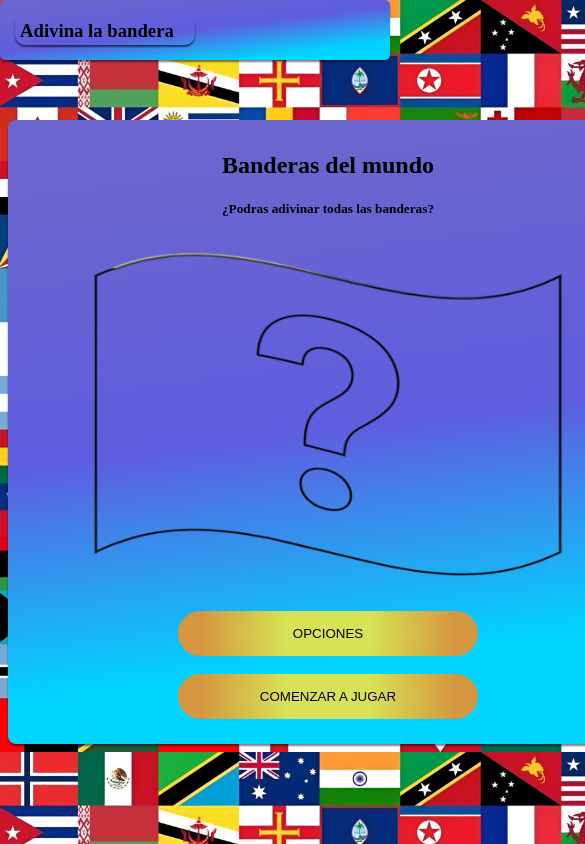
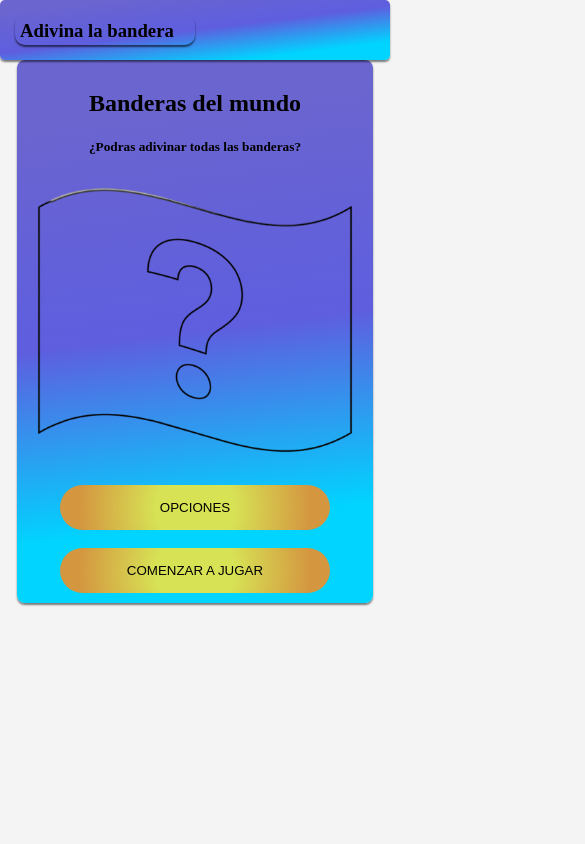
Before and after one commit to Stewmc1/adivina-la-bandera, an Angular app: page /menu in a window 390 px wide. Shown: the top 844 px of the page, 585 px wide, since content can reach past the window. Built offline with nearby package versions, Linux system fonts and the light colour scheme.

Commit message:
Actualizacion

```diff
--- a/src/app/app.routes.ts
+++ b/src/app/app.routes.ts
@@ -8,6 +8,7 @@ import { JugarContinenteComponent } from './jugar-continente/jugar-continente.co
 import { ResultadosComponent } from '../resultados/resultados.component';
 
 export const routes: Routes = [
+  { path: '', component: MenuJugarComponent },
   { path: 'menu', component: MenuJugarComponent },
   { path: 'jugable', component: JugableComponent },
   { path: 'configuracion', component: ConfiguracionComponent },
--- a/src/app/jugar-capitales/jugar-capitales.component.css
+++ b/src/app/jugar-capitales/jugar-capitales.component.css
@@ -6,20 +6,17 @@
 .contenedorBandera {
   width: auto;
   justify-content: center;
-  height: 200px;
 }
 
 .bandera {
-  width: 410px;
-  height: 350px;
+  width: 90%;
+  max-width: 410px;
+  height: auto;
   object-fit: contain;
-  border: 1px solid transparent;
-  display: block;
   margin: 0 auto;
 }
 
 .box {
-  background: rgb(107, 101, 207);
   background: linear-gradient(
     173deg,
     rgba(107, 101, 207, 1) 11%,
@@ -30,10 +27,10 @@
   border-radius: 8px;
   box-shadow: 0px 2px 2px rgba(0, 0, 0, 0.1);
   text-align: center;
-  width: 600px;
-  height: 750px;
-  margin: auto;
-  margin-top: 120px;
+  width: 90%;
+  max-width: 600px;
+  height: auto;
+  margin: 20px auto;
   position: relative;
 }
 
@@ -45,8 +42,10 @@
   border-radius: 50px;
   cursor: pointer;
   transition: 0.1s;
-  margin: 13px;
-  width: 300px;
+  margin: 15px auto;
+  width: 60%;
+  display: block;
+  max-width: 300px;
 }
 .opcionRespuesta:hover {
   transform: scale(1.1);
@@ -75,8 +74,10 @@
   border-radius: 50px;
   cursor: pointer;
   transition: 0.1s;
-  margin: 15px;
-  width: 300px;
+  margin: 10px auto;
+  width: 60%;
+  max-width: 300px;
+  display: block;
   align-items: center;
 }
 
@@ -85,14 +86,13 @@
 }
 
 .progreso {
-  font-size: 18px;
+  font-size: 16px;
   font-weight: bold;
   text-align: right;
 }
 
 ul {
-  list-style-type: none;
-  margin: 0px;
+  margin: 0px auto;
   padding: 0px;
   overflow: hidden;
   top: 0px;
@@ -117,10 +117,18 @@ li {
   cursor: pointer;
   display: flex;
   float: right;
+  margin: 10px auto;
+  display: block;
 }
 
 .sonido img {
   display: block;
+}
+
+.tiempo {
+  display: block;
+  text-decoration: none;
+  list-style-type: none;
 }
 
 .pistaBtn {
@@ -141,9 +149,55 @@ li {
   font-size: 12px;
 }
 
-.tiempo {
-  display: block;
-  text-decoration: none;
-  list-style-type: none;
-  float: right;
+@media (max-width: 768px) {
+  .box {
+    padding: 10px 15px;
+    margin-top: 60px;
+  }
+
+  .bandera {
+    width: 80%;
+  }
+
+  .opcionRespuesta,
+  .continuar,
+  .pistaBtn {
+    width: 90%;
+  }
+
+  .progreso {
+    font-size: 14px;
+  }
+
+  li {
+    font-size: 12px;
+  }
 }
+
+@media (max-width: 480px) {
+  .box {
+    padding: 8px 10px;
+    margin-top: 40px;
+  }
+
+  .bandera {
+    width: 100%;
+  }
+
+  .opcionRespuesta,
+  .continuar,
+  .pistaBtn {
+    width: 100%;
+    font-size: 12px;
+  }
+
+  .progreso {
+    font-size: 12px;
+    flex-direction: column;
+    gap: 5px;
+  }
+
+  li {
+    font-size: 10px;
+  }
+}
--- a/src/app/jugar-continente/jugar-continente.component.css
+++ b/src/app/jugar-continente/jugar-continente.component.css
@@ -9,16 +9,14 @@
 }
 
 .bandera {
-  width: 410px;
-  height: 350px;
+  width: 90%;
+  max-width: 410px;
+  height: auto;
   object-fit: contain;
-  border: 1px solid transparent;
-  display: block;
   margin: 0 auto;
 }
 
 .box {
-  background: rgb(107, 101, 207);
   background: linear-gradient(
     173deg,
     rgba(107, 101, 207, 1) 11%,
@@ -29,10 +27,10 @@
   border-radius: 8px;
   box-shadow: 0px 2px 2px rgba(0, 0, 0, 0.1);
   text-align: center;
-  width: 600px;
-  height: 750px;
-  margin: auto;
-  margin-top: 120px;
+  width: 90%;
+  max-width: 600px;
+  height: auto;
+  margin: 20px auto;
   position: relative;
 }
 
@@ -44,8 +42,10 @@
   border-radius: 50px;
   cursor: pointer;
   transition: 0.1s;
-  margin: 13px;
-  width: 300px;
+  margin: 15px auto;
+  width: 60%;
+  display: block;
+  max-width: 300px;
 }
 .opcionRespuesta:hover {
   transform: scale(1.1);
@@ -74,8 +74,10 @@
   border-radius: 50px;
   cursor: pointer;
   transition: 0.1s;
-  margin: 15px;
-  width: 300px;
+  margin: 10px auto;
+  width: 60%;
+  max-width: 300px;
+  display: block;
   align-items: center;
 }
 
@@ -84,14 +86,13 @@
 }
 
 .progreso {
-  font-size: 18px;
+  font-size: 16px;
   font-weight: bold;
   text-align: right;
 }
 
 ul {
-  list-style-type: none;
-  margin: 0px;
+  margin: 0px auto;
   padding: 0px;
   overflow: hidden;
   top: 0px;
@@ -116,10 +117,18 @@ li {
   cursor: pointer;
   display: flex;
   float: right;
+  margin: 10px auto;
+  display: block;
 }
 
 .sonido img {
   display: block;
+}
+
+.tiempo {
+  display: block;
+  text-decoration: none;
+  list-style-type: none;
 }
 
 .pistaBtn {
@@ -140,9 +149,55 @@ li {
   font-size: 12px;
 }
 
-.tiempo {
-  display: block;
-  text-decoration: none;
-  list-style-type: none;
-  float: right;
+@media (max-width: 768px) {
+  .box {
+    padding: 10px 15px;
+    margin-top: 60px;
+  }
+
+  .bandera {
+    width: 80%;
+  }
+
+  .opcionRespuesta,
+  .continuar,
+  .pistaBtn {
+    width: 90%;
+  }
+
+  .progreso {
+    font-size: 14px;
+  }
+
+  li {
+    font-size: 12px;
+  }
 }
+
+@media (max-width: 480px) {
+  .box {
+    padding: 8px 10px;
+    margin-top: 40px;
+  }
+
+  .bandera {
+    width: 100%;
+  }
+
+  .opcionRespuesta,
+  .continuar,
+  .pistaBtn {
+    width: 100%;
+    font-size: 12px;
+  }
+
+  .progreso {
+    font-size: 12px;
+    flex-direction: column;
+    gap: 5px;
+  }
+
+  li {
+    font-size: 10px;
+  }
+}
--- a/src/jugable/jugable.component.css
+++ b/src/jugable/jugable.component.css
@@ -9,16 +9,14 @@
 }
 
 .bandera {
-  width: 410px;
-  height: 350px;
+  width: 90%;
+  max-width: 410px;
+  height: auto;
   object-fit: contain;
-  border: 1px solid transparent;
-  display: block;
   margin: 0 auto;
 }
 
 .box {
-  background: rgb(107, 101, 207);
   background: linear-gradient(
     173deg,
     rgba(107, 101, 207, 1) 11%,
@@ -29,10 +27,10 @@
   border-radius: 8px;
   box-shadow: 0px 2px 2px rgba(0, 0, 0, 0.1);
   text-align: center;
-  width: 600px;
-  height: 750px;
-  margin: auto;
-  margin-top: 120px;
+  width: 90%;
+  max-width: 600px;
+  height: auto;
+  margin: 20px auto;
   position: relative;
 }
 
@@ -44,8 +42,10 @@
   border-radius: 50px;
   cursor: pointer;
   transition: 0.1s;
-  margin: 15px;
-  width: 300px;
+  margin: 15px auto;
+  width: 60%;
+  display: block;
+  max-width: 300px;
 }
 .opcionRespuesta:hover {
   transform: scale(1.1);
@@ -74,8 +74,10 @@
   border-radius: 50px;
   cursor: pointer;
   transition: 0.1s;
-  margin: 15px;
-  width: 300px;
+  margin: 10px auto;
+  width: 60%;
+  max-width: 300px;
+  display: block;
   align-items: center;
 }
 
@@ -84,15 +86,13 @@
 }
 
 .progreso {
-  font-size: 18px;
+  font-size: 16px;
   font-weight: bold;
-  margin-bottom: 20px;
   text-align: right;
 }
 
 ul {
-  list-style-type: none;
-  margin: 0px;
+  margin: 0px auto;
   padding: 0px;
   overflow: hidden;
   top: 0px;
@@ -117,6 +117,8 @@ li {
   cursor: pointer;
   display: flex;
   float: right;
+  margin: 10px auto;
+  display: block;
 }
 
 .sonido img {
@@ -128,3 +130,53 @@ li {
   text-decoration: none;
   list-style-type: none;
 }
+
+@media (max-width: 768px) {
+  .box {
+    padding: 10px 15px;
+    margin-top: 80px;
+  }
+
+  .progreso {
+    font-size: 14px;
+  }
+
+  .bandera {
+    width: 80%;
+  }
+
+  .opcionRespuesta,
+  .continuar {
+    width: 80%;
+    font-size: 14px;
+  }
+
+  li {
+    font-size: 14px;
+  }
+}
+
+@media (max-width: 480px) {
+  .box {
+    margin-top: 50px;
+    padding: 8px 10px;
+  }
+
+  .progreso {
+    font-size: 12px;
+  }
+
+  .bandera {
+    width: 100%;
+  }
+
+  .opcionRespuesta,
+  .continuar {
+    width: 100%;
+    font-size: 12px;
+  }
+
+  li {
+    font-size: 12px;
+  }
+}
--- a/src/menu-jugar/menu-jugar.component.css
+++ b/src/menu-jugar/menu-jugar.component.css
@@ -10,8 +10,10 @@
   border-radius: 8px;
   box-shadow: 0px 2px 2px rgba(0, 0, 0, 0.5);
   text-align: center;
-  width: 600px;
+  width: 90%; /* Diseño fluido */
+  max-width: 600px; /* Limita el tamaño en pantallas grandes */
   height: 600px;
+  max-height: 600px;
   margin: auto;
   margin-top: 120px;
 }
@@ -29,8 +31,10 @@
   border-radius: 50px;
   cursor: pointer;
   transition: 0.7s;
-  width: 300px;
+  width: 100%; /* Hazlo responsivo */
+  max-width: 300px;
   height: 45px;
+  margin: 0 auto; /* Centra el botón */
 }
 .btn:hover {
   transform: scale(1.1);
@@ -38,7 +42,26 @@
 }
 
 .bandera {
-  width: 500px;
-  height: 350px;
+  width: 67%;
+  height: 50%;
   object-position: center;
 }
+
+@media screen and (max-width: 600px) {
+  .box {
+    width: 90%;
+    height: auto;
+    margin-top: 60px;
+    padding: 10px;
+  }
+
+  .bandera {
+    width: 100%;
+    height: auto;
+  }
+
+  .btn {
+    width: 80%;
+    max-width: none;
+  }
+}
--- a/src/resultados/resultados.component.css
+++ b/src/resultados/resultados.component.css
@@ -10,10 +10,12 @@
   border-radius: 8px;
   box-shadow: 0px 2px 2px rgba(0, 0, 0, 0.5);
   text-align: center;
-  width: 600px;
+  width: 90%; /* Diseño fluido */
+  max-width: 600px; /* Limita el tamaño en pantallas grandes */
   height: 600px;
+  max-height: 600px;
   margin: auto;
-  margin-top: 120px;
+  margin-top: 50px; /* Reduce el margen superior */
 }
 
 .btn {
@@ -29,8 +31,11 @@
   border-radius: 50px;
   cursor: pointer;
   transition: 0.7s;
-  width: 300px;
+  width: 100%; /* Hazlo responsivo */
+  max-width: 300px;
   height: 45px;
+  margin: 0 auto; /* Centra el botón */
+  margin-top: 60%;
 }
 
 .btn:hover {
@@ -38,15 +43,16 @@
   box-shadow: 0px 2px 2px rgba(0, 0, 0, 0.5);
 }
 
-/* Contenedor del menú */
 .menu-container {
   display: flex;
-  gap: 300px;
+  flex-wrap: wrap; /* Permite que los elementos se apilen en pantallas pequeñas */
+  gap: 20px; /* Reduce el espacio entre los elementos */
+  justify-content: center; /* Centra los menús desplegables */
 }
 
 .dropdown {
   position: relative;
-  text-align: left;
+  text-align: center;
 }
 
 .dropdown-button {
@@ -66,10 +72,9 @@
 }
 
 .dropdown-button:hover {
-  background-color: #543210; /* Color marrón más oscuro */
+  background-color: #543210;
 }
 
-/* Estilo del menú desplegable */
 .dropdown-menu {
   display: none;
   position: absolute;
@@ -88,6 +93,7 @@
   min-width: 150px;
   max-width: 150px;
   z-index: 1000;
+  min-width: 100%;
 }
 
 .dropdown-menu li {
@@ -107,7 +113,38 @@
   cursor: pointer;
 }
 
-/* Mostrar el menú al hacer hover */
 .dropdown:hover .dropdown-menu {
   display: block;
 }
+
+@media (max-width: 768px) {
+  .box {
+    margin-top: 20px;
+    padding: 10px;
+  }
+
+  .btn {
+    padding: 8px 16px;
+    font-size: 14px;
+  }
+
+  .menu-container {
+    gap: 10px;
+  }
+}
+
+@media (max-width: 480px) {
+  .box {
+    padding: 8px;
+    font-size: 14px;
+  }
+
+  .dropdown-button {
+    font-size: 14px;
+    width: 100%;
+  }
+
+  .dropdown-menu {
+    font-size: 12px;
+  }
+}
--- a/src/styles.css
+++ b/src/styles.css
@@ -2,4 +2,18 @@ body {
   background-image: url(/assets/fotoDeFondo.jpeg);
   background-size: cover;
   font-family: cursive;
+  overflow-x: hidden;
 }
+
+@media (max-width: 768px) {
+  body {
+    background-size: contain;
+  }
+}
+
+@media (max-width: 480px) {
+  body {
+    background-image: none;
+    background-color: #f4f4f4;
+  }
+}
```
Also changed, not shown: src/resultados/resultados.component.html (+1 -17 lines).
